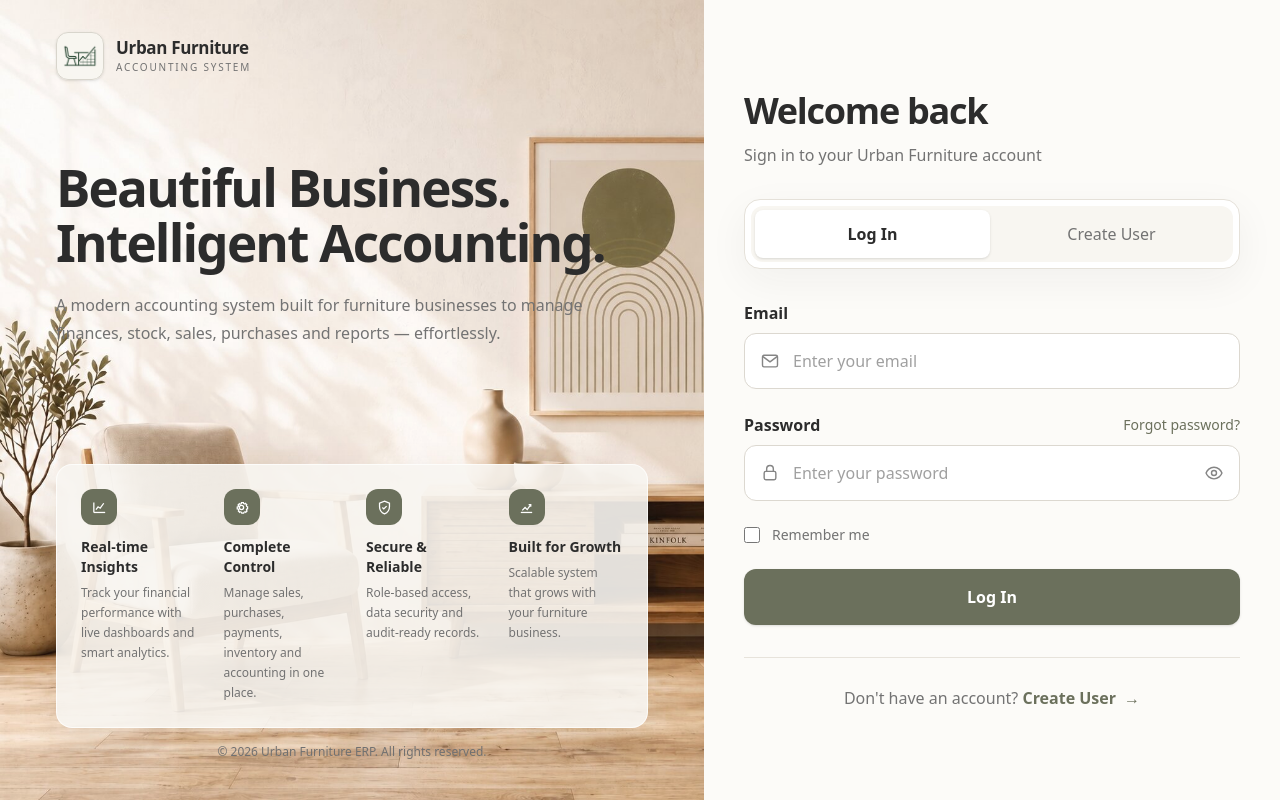
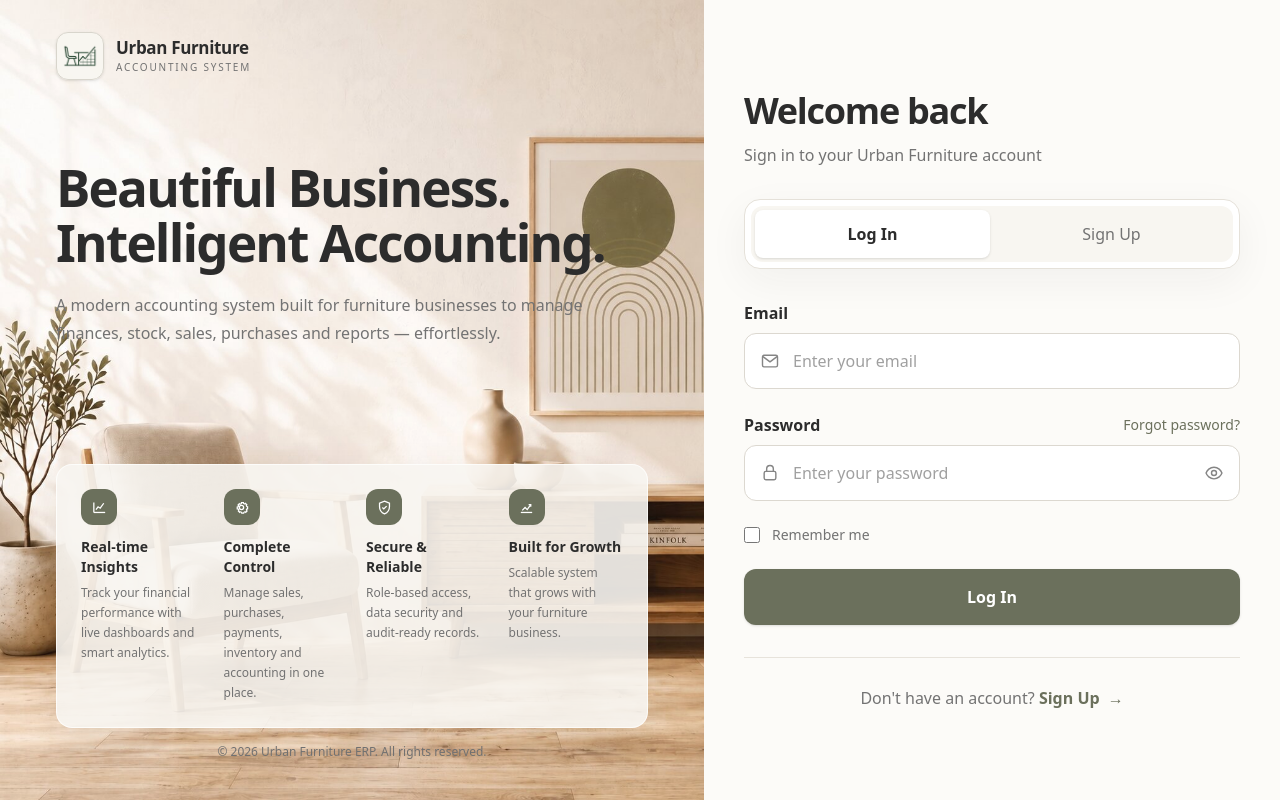
Before and after one commit to SiddNaiik/Urban-Furniture, a Next.js app in the folder frontend/: page /login in a window 1280 px wide. Built offline with nearby package versions, Linux system fonts and the light colour scheme.

Commit message:
fix: update login page

```diff
--- a/frontend/src/app/(auth)/login/page.tsx
+++ b/frontend/src/app/(auth)/login/page.tsx
@@ -60,7 +60,7 @@ export default function LoginPage() {
         </p>
       </div>
       {/*
-          LOGIN / CREATE USER SWITCH
+          LOGIN / Sign Up SWITCH
        */}
       <div className="rounded-2xl border border-[#E5E1D9] bg-white p-1.5 shadow-[0_12px_40px_rgba(44,44,44,0.05)]">
         <div className="grid grid-cols-2 gap-1 rounded-xl bg-[#F8F6F1] p-1">
@@ -71,12 +71,12 @@ export default function LoginPage() {
           >
             Log In
           </Link>
-          {/* Create User */}
+          {/* Sign Up */}
           <Link
             href="/signup"
             className="flex h-12 items-center justify-center rounded-lg text-base font-medium text-[#737373] transition hover:text-[#2C2C2C]"
           >
-            Create User
+            Sign Up
           </Link>
         </div>
       </div>
@@ -217,7 +217,7 @@ export default function LoginPage() {
         </button>
       </form>
       {/*
-          CREATE USER
+          Sign Up
        */}
       <div className="mt-8 border-t border-[#E7E3DB] pt-7">
         <p className="text-center text-base text-[#737373]">
@@ -226,7 +226,7 @@ export default function LoginPage() {
             href="/signup"
             className="font-semibold text-[#6B705C] transition hover:text-[#4F5545]"
           >
-            Create User
+            Sign Up
           </Link>
           <span className="ml-2 text-[#6B705C]">
             →
```
